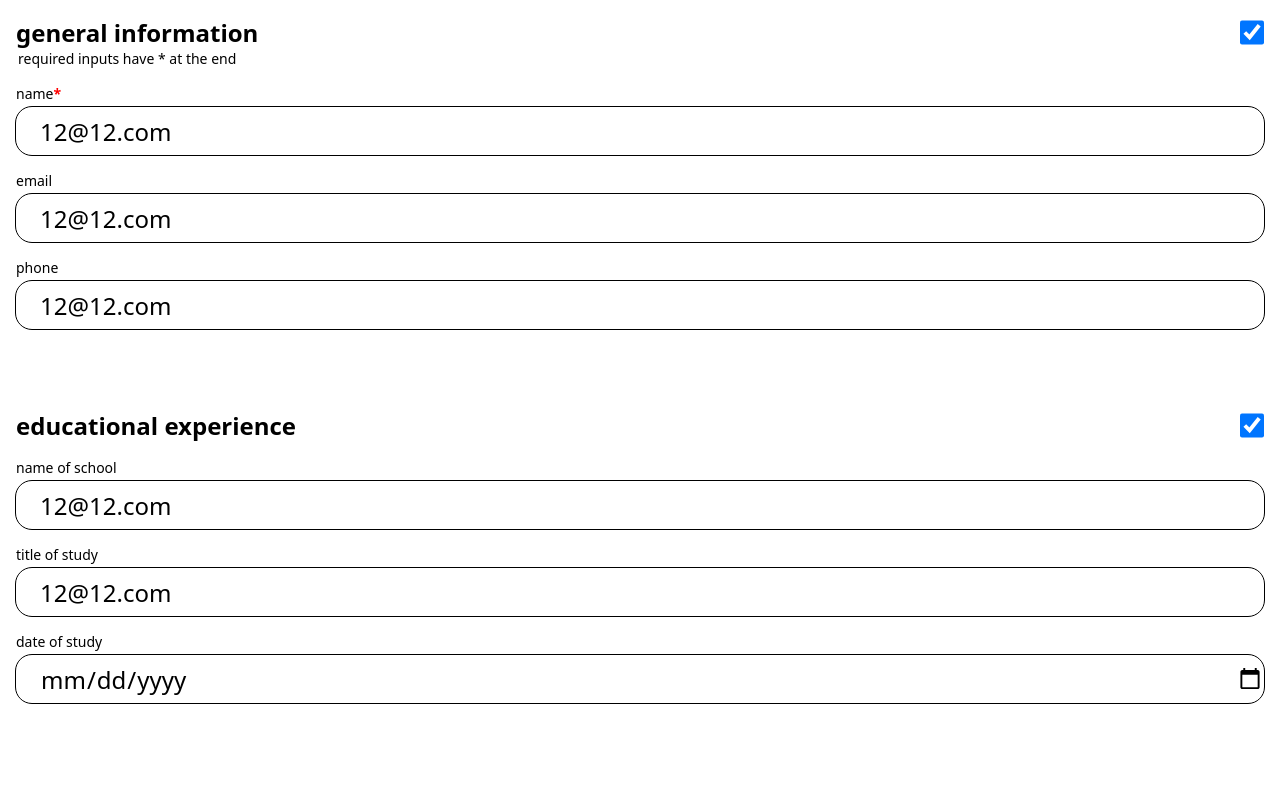
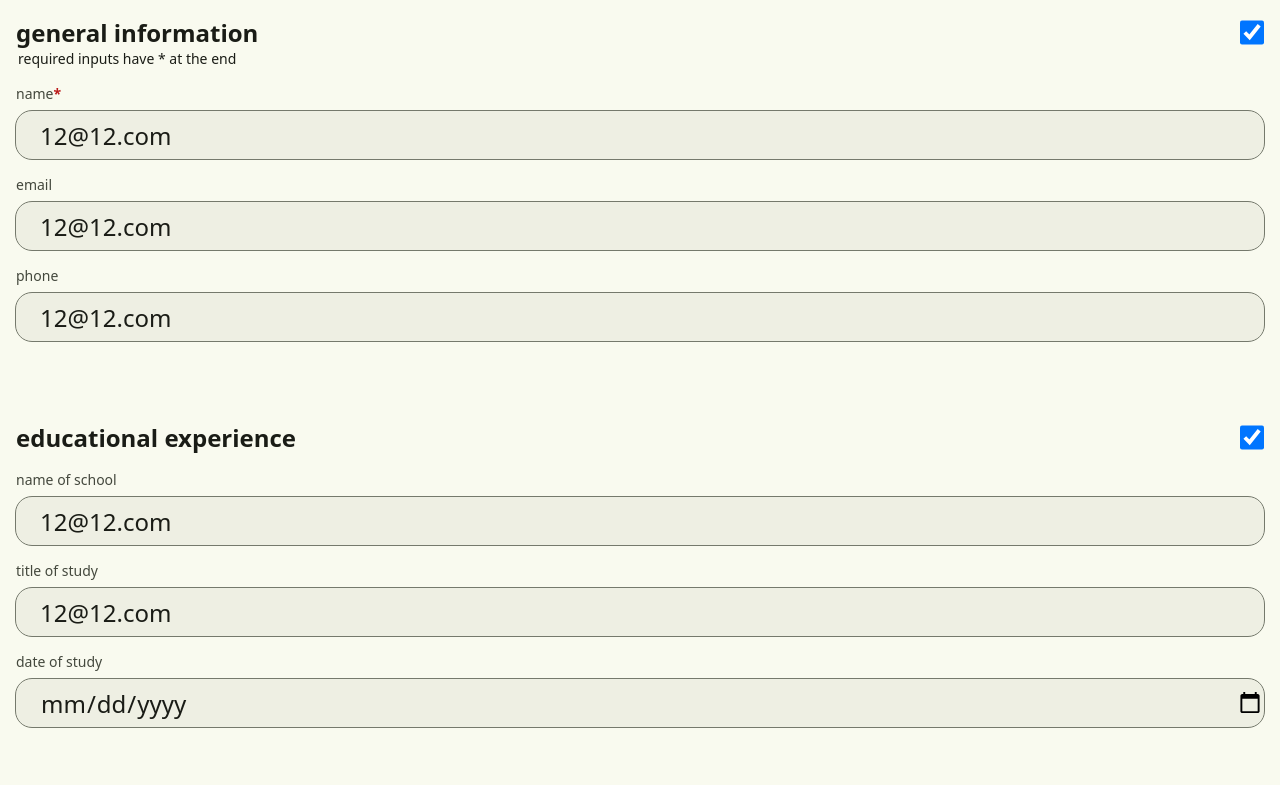
Before and after one commit to sinskiy/odin-cv, a React (Vite) app: page / in a window 1280 px wide. Shown: the top 785 px of the page. Built offline with nearby package versions, Linux system fonts and the light colour scheme.

Commit message:
feat: add colors

```diff
--- a/src/components/FormInput.jsx
+++ b/src/components/FormInput.jsx
@@ -19,7 +19,7 @@ export default function FormInput({
     <div className="form-input">
       <label htmlFor={id}>
         {label}
-        {required && (
+        {CvState === "editing" && required && (
           <span>
             <strong aria-label="required">*</strong>
           </span>
--- a/src/styles/FormInput.css
+++ b/src/styles/FormInput.css
@@ -13,6 +13,9 @@
 .form-input label {
   font-weight: 500;
   font-size: 0.875rem;
+  margin-bottom: 0.25rem;
+
+  color: var(--text-variation);
 }
 
 .form-input input {
@@ -22,9 +25,10 @@
 
   font-size: 1.5rem;
 
+  background-color: var(--surface);
   outline: 1px solid var(--outline);
   border-radius: var(--rounded-card);
 }
-.forminput input:focus {
+.form-input input:focus {
   outline: 2px solid var(--primary);
 }
--- a/src/styles/index.css
+++ b/src/styles/index.css
@@ -1,10 +1,12 @@
 :root {
-  --background: white;
-  --text: black;
-  --primary: greenyellow;
-  --on-primary: black;
-  --outline: black;
-  --error: red;
+  --background: #f9faef;
+  --surface: #eeefe3;
+  --text: #1a1c16;
+  --text-variation: #44483d;
+  --primary: #4c662b;
+  --on-primary: #ffffff;
+  --outline: #75796c;
+  --error: #ba1a1a;
 
   --rounded: 9999px;
   --rounded-card: 1rem;
@@ -27,15 +29,18 @@ body {
     "Open Sans",
     "Helvetica Neue",
     sans-serif;
+  background-color: var(--background);
+  color: var(--text);
 }
 button,
 input {
   font: inherit;
+  color: inherit;
 }
 
 button {
   width: 100%;
-  padding: 0.5rem;
+  padding: 1rem;
   border: none;
 
   border-radius: var(--rounded);
@@ -66,3 +71,15 @@ fieldset {
 
   font-size: 0.875rem;
 }
+
+@media screen and (prefers-color-scheme: dark) {
+  :root {
+    --background: #12140e;
+    --surface: #1e201a;
+    --text: #e2e3d8;
+    --text-variation: #c5c8ba;
+    --primary: #b1d18a;
+    --on-primary: #1f3701;
+    --error: #ffb4ab;
+  }
+}
```
